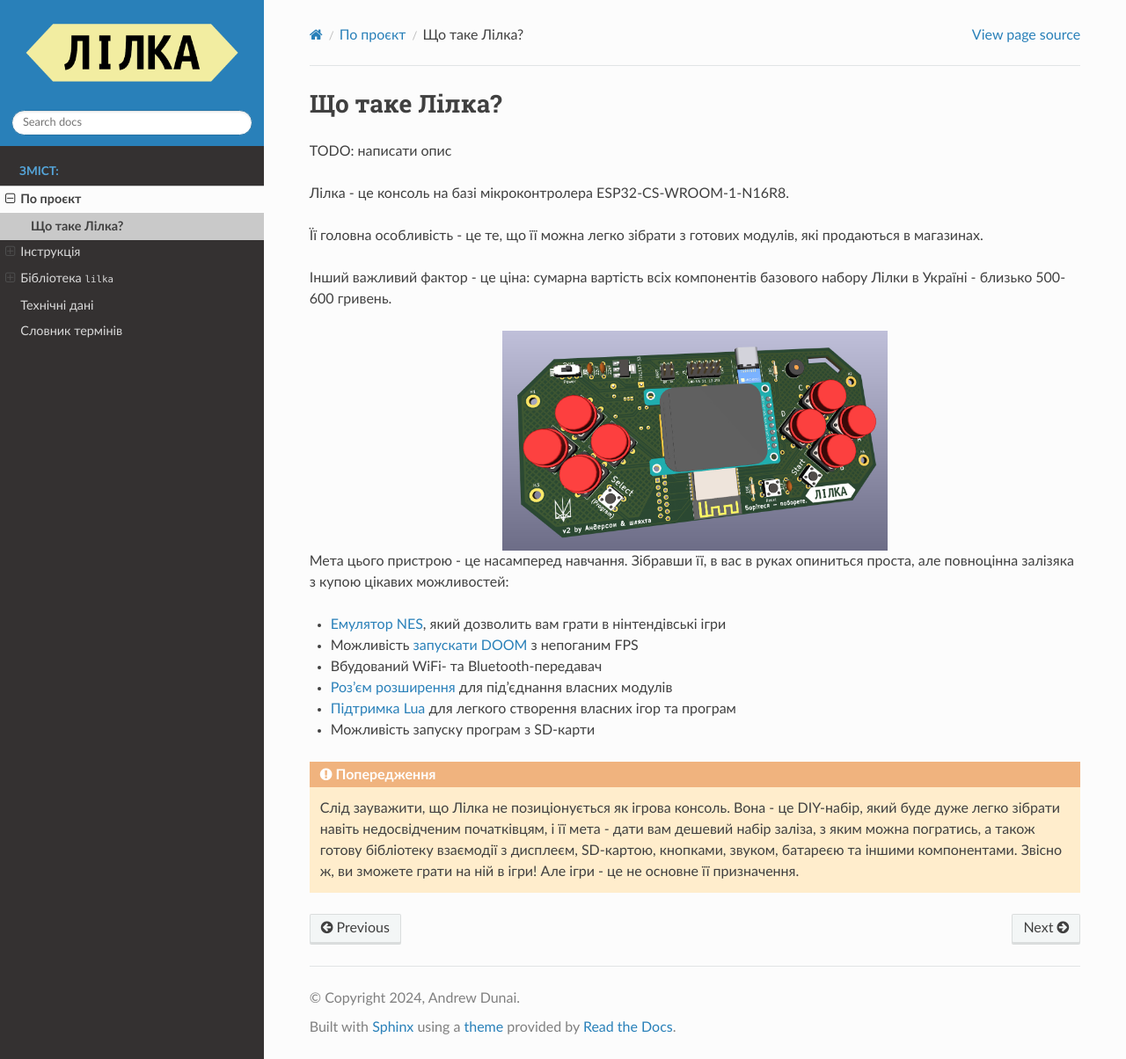
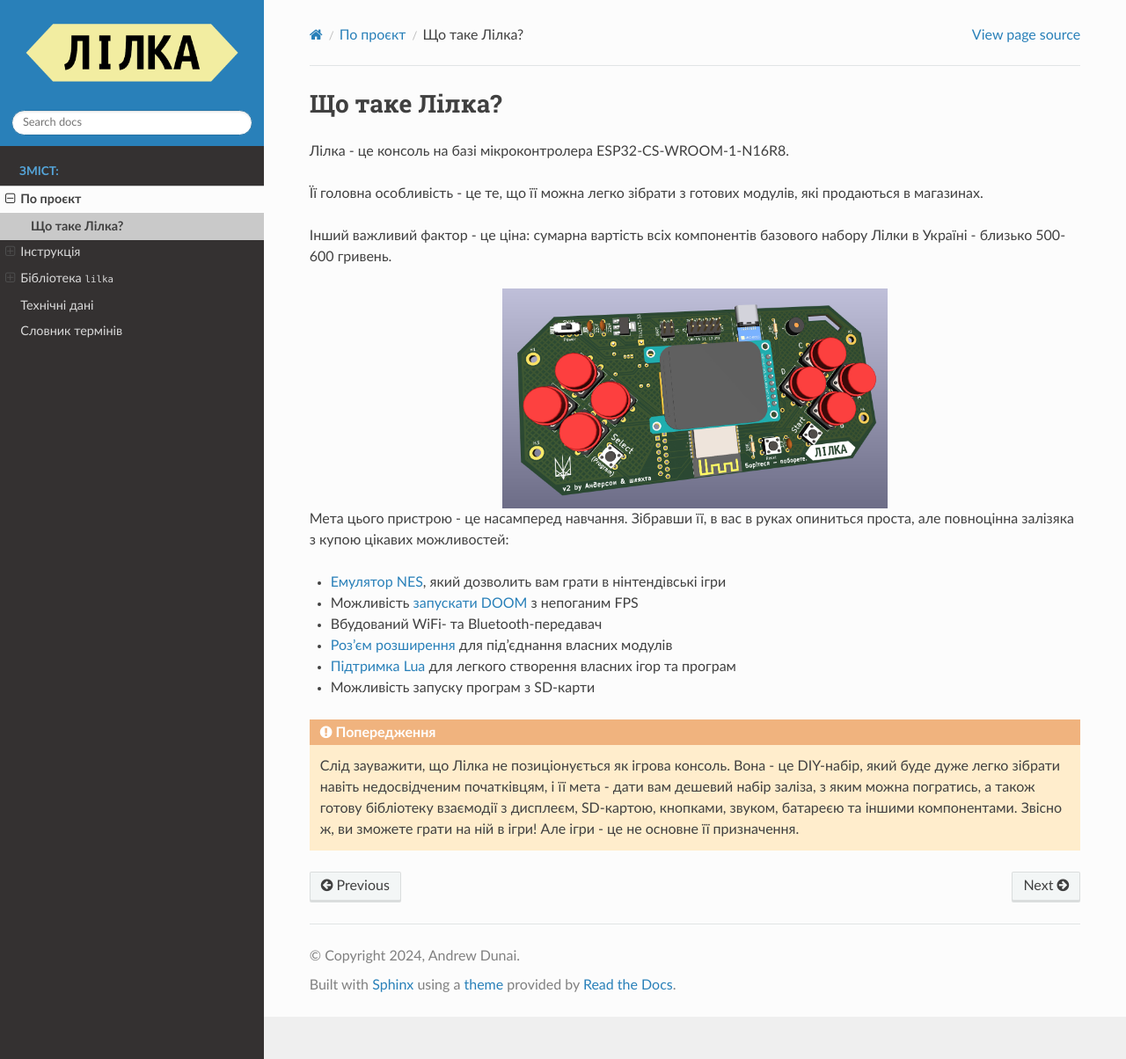
Before and after one commit to and3rson/lilka, a Sphinx documentation site: the page built from docs/about/what_is_lilka.rst, in a window 1280 px wide and 1204 px high. Shown: the whole window at 88% size. Built offline with Sphinx 7.4.7 and the Read the Docs theme 2.0.0, drawn with Linux system fonts in a browser that asks for light colours.

Commit message:
doc: remove some TODOs

```diff
--- a/docs/about/what_is_lilka.rst
+++ b/docs/about/what_is_lilka.rst
@@ -1,7 +1,5 @@
 Що таке Лілка?
 ==============
-
-TODO: написати опис
 
 Лілка - це консоль на базі мікроконтролера ESP32-CS-WROOM-1-N16R8.
 
```
